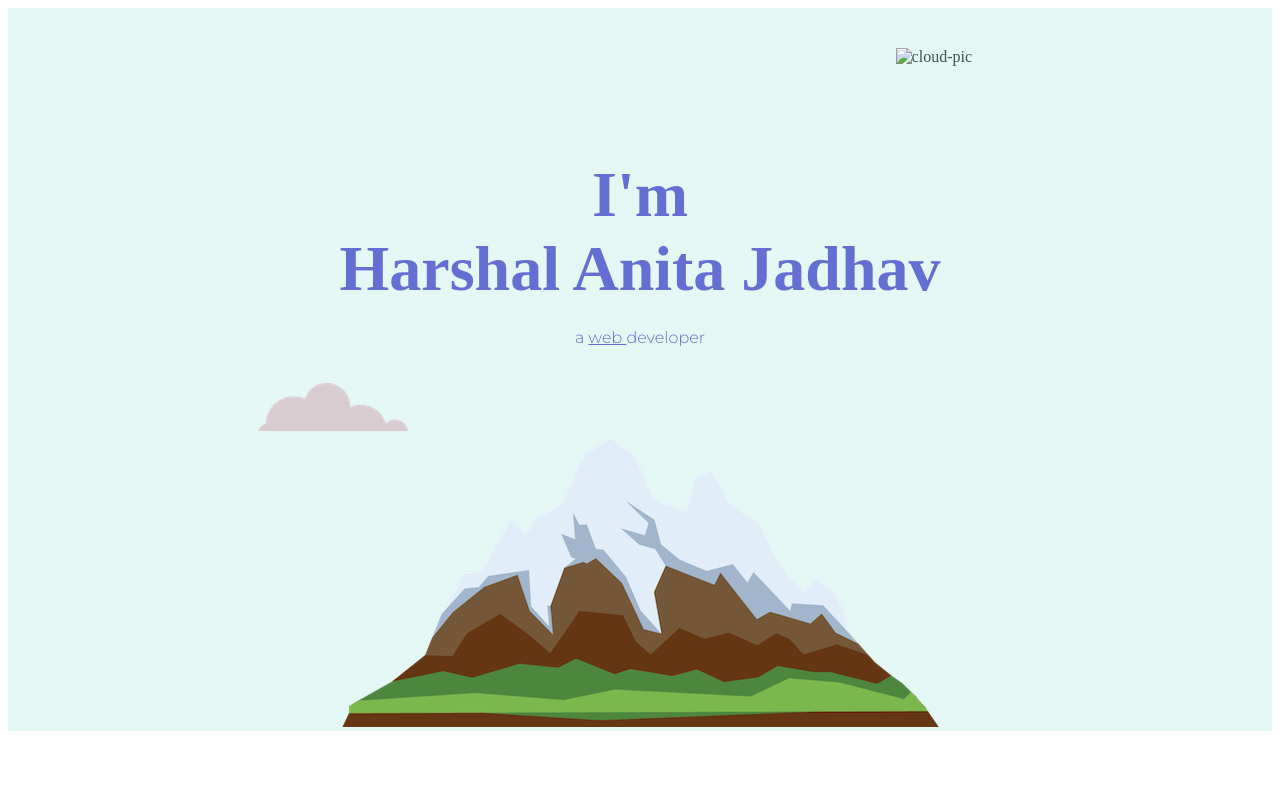
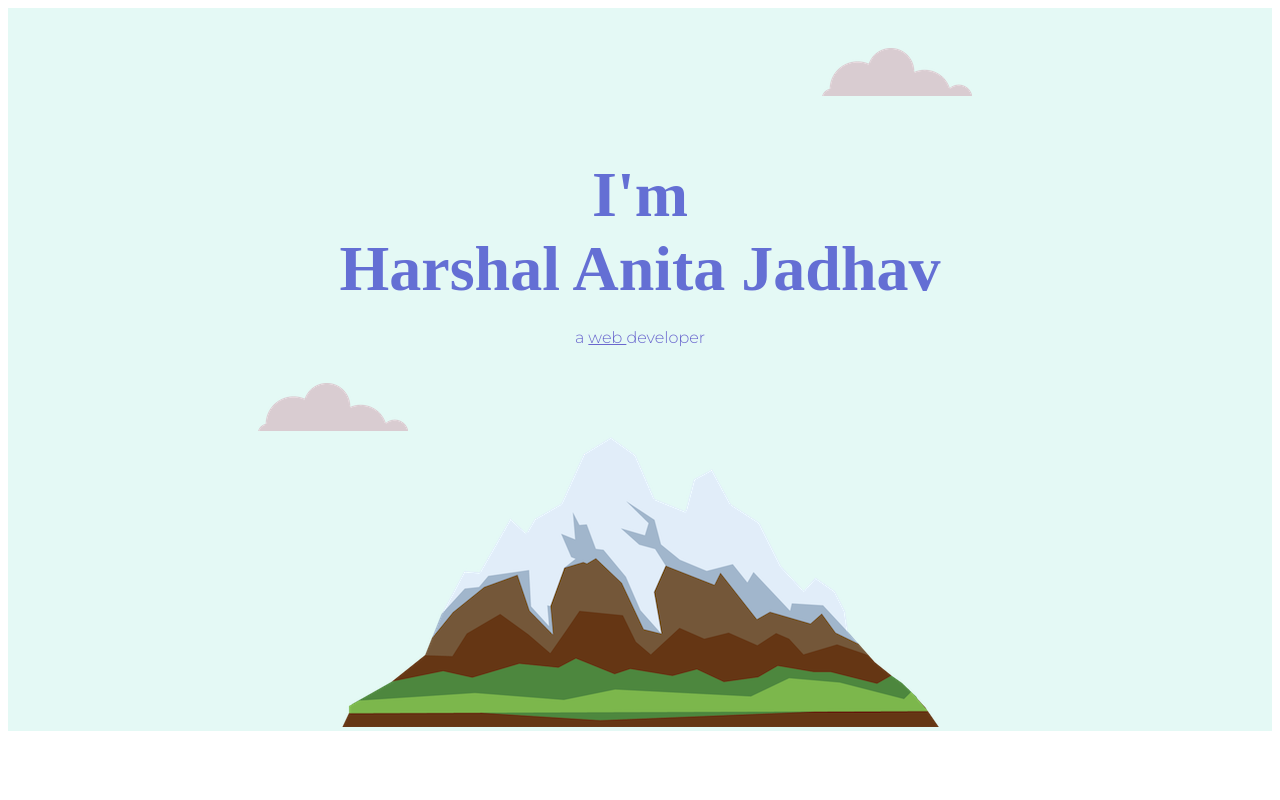
Before and after one commit to harshal2002/harshal2002.github.io, a plain HTML site: page index.html in a window 1280 px wide. Shown: the top 800 px of the page. Drawn offline with Linux system fonts and the light colour scheme; a web font is replaced by a local one.

Commit message:
Update index.html

```diff
--- a/index.html
+++ b/index.html
@@ -12,7 +12,7 @@
 <body>
 
 	<div class = "top-container">
-		<img class = "top-cloud" src = "images/cloud.png" alt = "cloud-pic">
+		<img class = "top-cloud" src = "cloud.png" alt = "cloud-pic">
 	<h1> I'm <br> Harshal Anita Jadhav
 	</h1>
 	<p class = "aspiration">a <span> web </span>developer</p>
```
